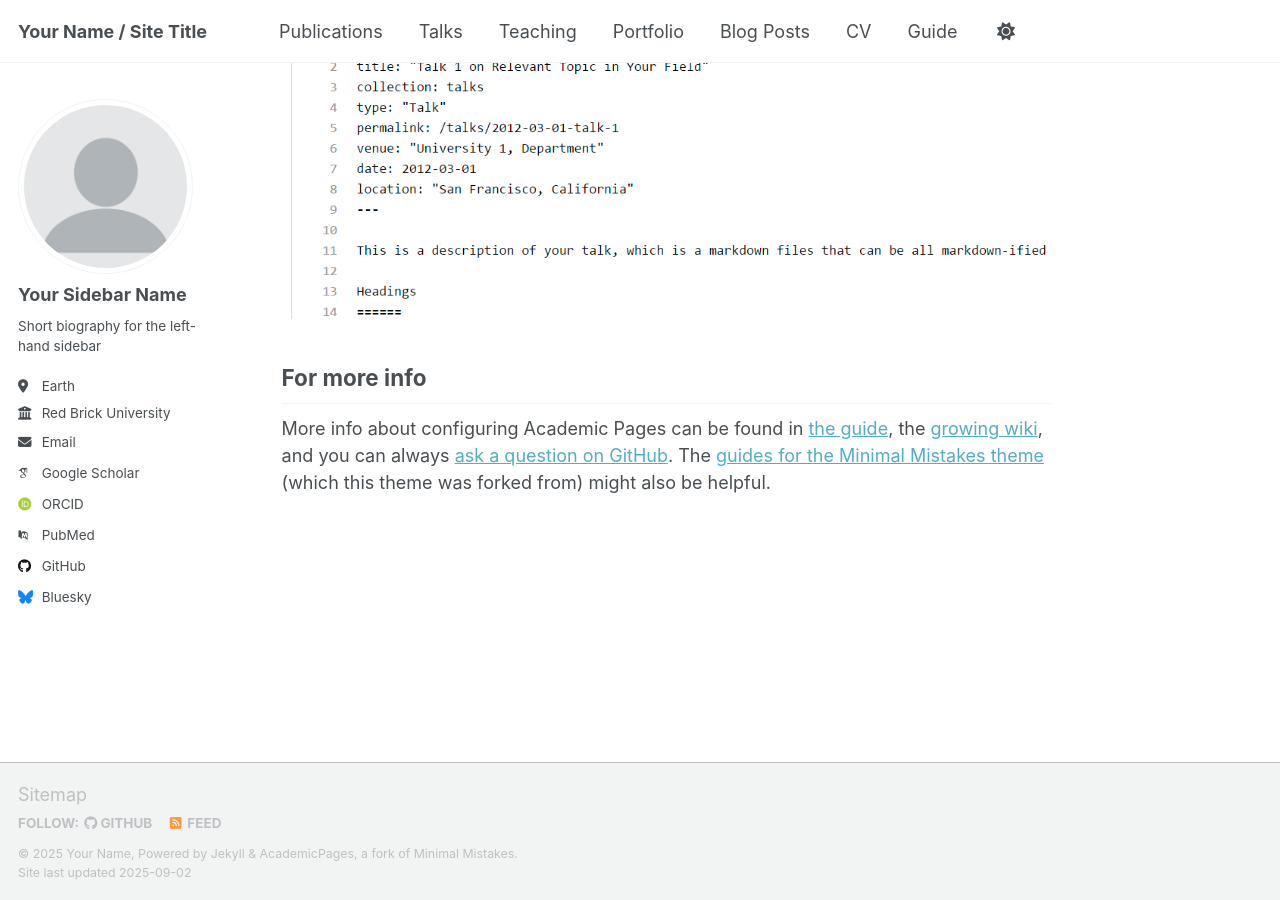
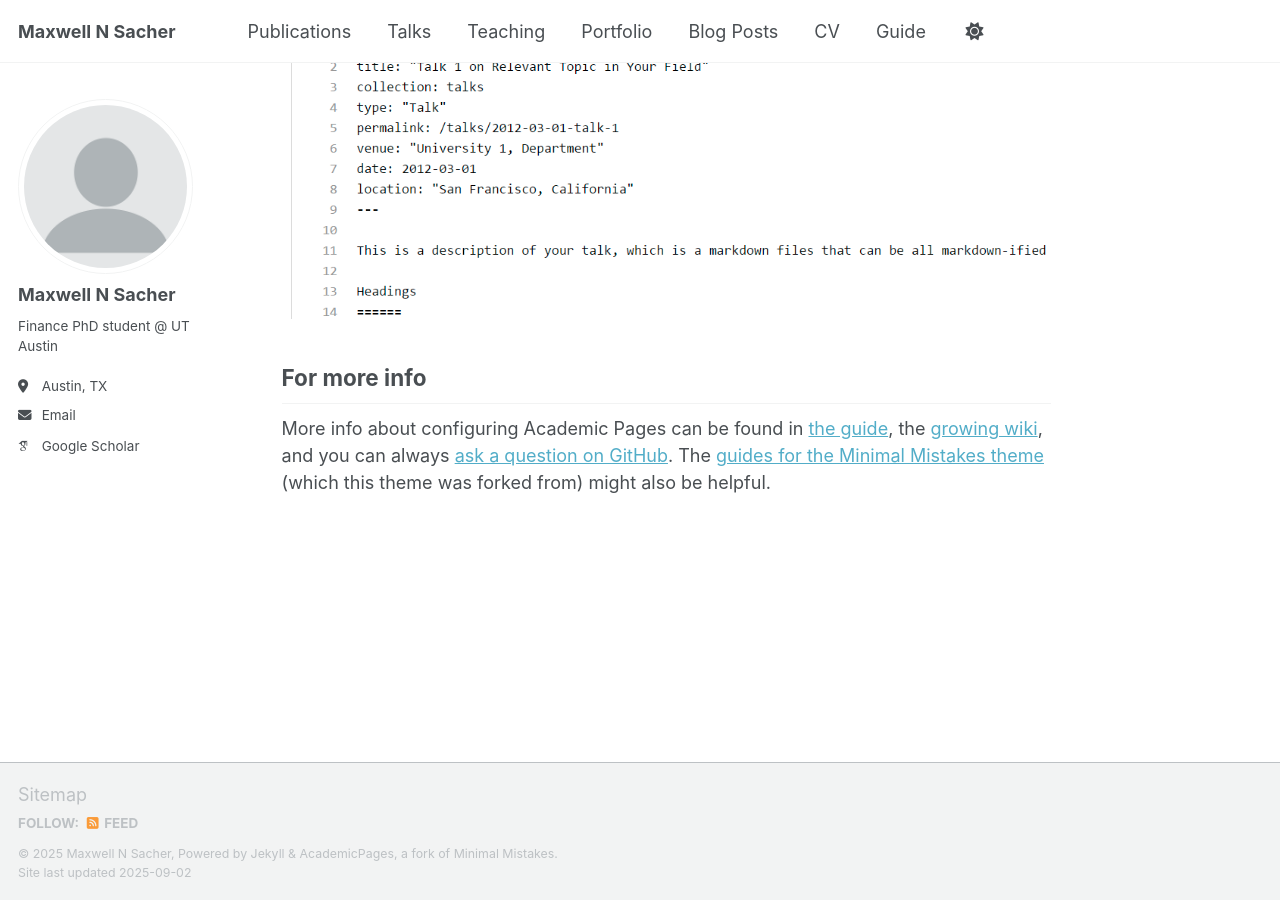
Before and after one commit to maxsacher/maxsacher.github.io, a Jekyll site: the page built from _pages/about.md, in a window 1280 px wide and 900 px high, scrolled down 2880 px. Built offline with Jekyll 4.4.1, drawn with Linux system fonts in a browser that asks for light colours; some web fonts are replaced; a script that is not in the unit is left out.

Commit message:
Update personal details in _config.yml
Updated personal information in the configuration file.

```diff
--- a/_config.yml
+++ b/_config.yml
@@ -9,9 +9,9 @@
 # Basic Site Settings
 locale                   : "en-US"
 site_theme               : "default" # Currently available options are "default", "air"
-title                    : "Your Name / Site Title"
+title                    : "Maxwell N Sacher"
 title_separator          : "-"
-name                     : &name "Your Name"
+name                     : &name "Maxwell N Sacher"
 description              : &description "personal description"
 url                      : https://academicpages.github.io # the base hostname & protocol for your site e.g. "https://[your GitHub username].github.io" or if you already have some other page hosted on Github then use "https://[your GitHub username].github.io/[Your Repo Name]"
 baseurl                  : "" # the subpath of your site, e.g. "/blog"
@@ -23,23 +23,23 @@ repository               : "academicpages/academicpages.github.io"
 author:
   # Biographic information
   avatar           : "profile.png"
-  name             : "Your Sidebar Name"
+  name             : "Maxwell N Sacher"
   pronouns         : # example: "she/her"
-  bio              : "Short biography for the left-hand sidebar"
-  location         : "Earth"
-  employer         : "Red Brick University"
+  bio              : "Finance PhD student @ UT Austin"
+  location         : "Austin, TX"
+  employer         : #"Red Brick University"
   uri              : # URL
-  email            : "none@example.org"
+  email            : "mnsacher@utexas.edu"
 
   # Academic websites
   academia         : # URL
   arxiv            : # URL - Update with the correct link to your profile
-  googlescholar    : "https://scholar.google.com/citations?user=PS_CX0AAAAAJ"
+  googlescholar    : "https://scholar.google.com/citations?user=tV9PRd0AAAAJ&hl=en&oi=ao"
   inspire-hep      : # URL
   impactstory      : # URL
-  orcid            : "http://orcid.org/yourorcidurl"
+  orcid            : # "http://orcid.org/yourorcidurl"
   semantic         : # URL
-  pubmed           : "https://www.ncbi.nlm.nih.gov/pubmed/?term=john+snow"
+  pubmed           : # "https://www.ncbi.nlm.nih.gov/pubmed/?term=john+snow"
   researchgate     : # URL
   scopus           : # URL
 
@@ -47,13 +47,13 @@ author:
   bitbucket        : # Username - Update with your username on the site
   codepen          : # Username
   dribbble         : # Username
-  github           : "academicpages"
+  github           : # "academicpages"
   kaggle           : # Username
   stackoverflow    : # User number or user number and name (i.e., use "1" or "1/jeff-atwood")
 
   # Social media
   artstation       : # Username
-  bluesky          : "bsky.app" # Replace this with you Bluesky username
+  bluesky          : #"bsky.app" # Replace this with you Bluesky username
   facebook         : # Username
   flickr           : # Username
   foursquare       : # Username
```
